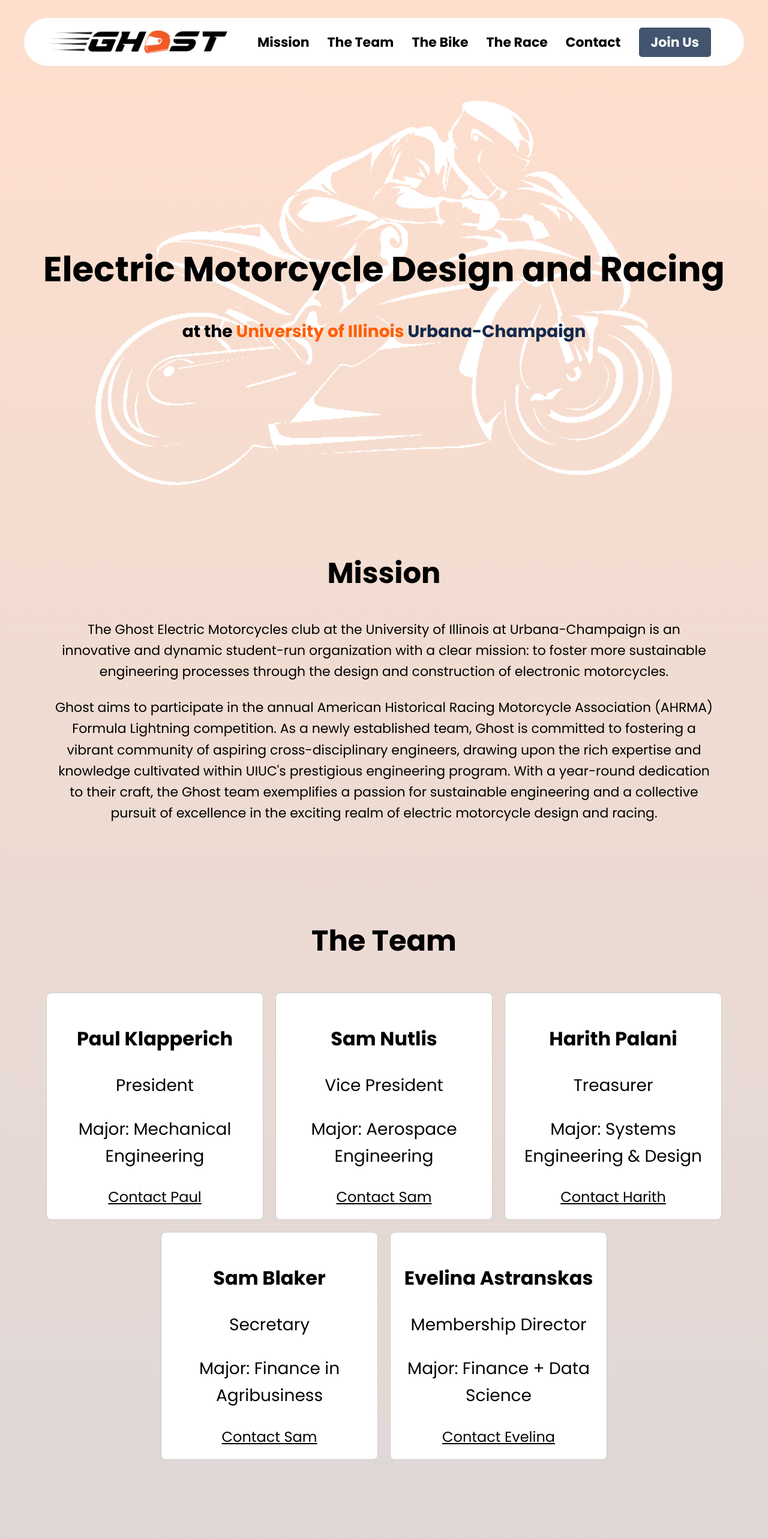
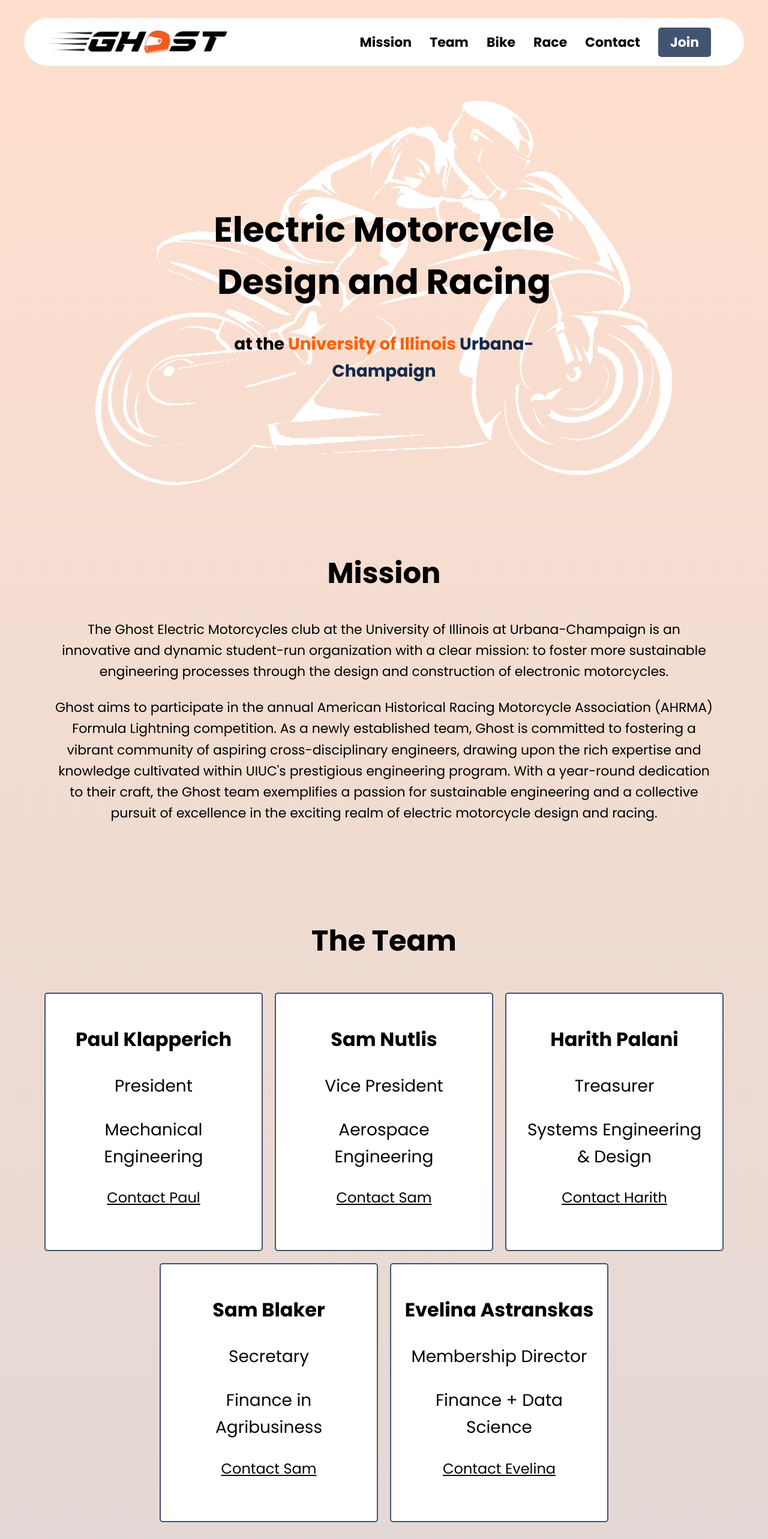
Before and after one commit to maanasbelambe/ghost, a React (Create React App) app in the folder website/: page / in a window 1280 px wide. Shown: the top 2566 px of the page at 60% size. Built offline with nearby package versions, Linux system fonts and the light colour scheme.

Commit message:
Jan 27 Update

```diff
--- a/website/public/index.html
+++ b/website/public/index.html
@@ -9,7 +9,7 @@
       name="description"
       content="Web site created using create-react-app"
     />
-    <link rel="apple-touch-icon" href="%PUBLIC_URL%/logo192.png" />
+    <link rel="apple-touch-icon" href="%PUBLIC_URL%/favicon.ico" />
     <!--
       manifest.json provides metadata used when your web app is installed on a
       user's mobile device or desktop. See https://developers.google.com/web/fundamentals/web-app-manifest/
--- a/website/src/App.js
+++ b/website/src/App.js
@@ -3,6 +3,7 @@
 import './styles/BikeAnimation.css';
 //import TeamCarousel from './components/TeamCarousel';
 import GhostHeader from './Ghost_Logo_v2.png';
+// import GhostHeaderNoDash from './Ghost_Logo_v2_mobile.png';
 import { SocialIcon } from 'react-social-icons';
 //import movingBike from './movingBikeTemp.png';
 import TeamMemberCard from './components/TeamMemberCard';
@@ -20,12 +21,12 @@
         <nav>
           <ul>
             <li onClick={() => scrollToSection('mission')}>Mission</li>
-            <li onClick={() => scrollToSection('team')}>The Team</li>
-            <li onClick={() => scrollToSection('bike')}>The Bike</li>
+            <li onClick={() => scrollToSection('team')}>Team</li>
+            <li onClick={() => scrollToSection('bike')}>Bike</li>
             {/*<li onClick={() => scrollToSection('plans')}>Future Plans</li>*/}
-            <li onClick={() => scrollToSection('race')}>The Race</li>
+            <li onClick={() => scrollToSection('race')}>Race</li>
             <li onClick={() => scrollToSection('contact')}>Contact</li>
-            <li onClick={() => window.open("http://tinyurl.com/3ft4826h", "_blank")} className="join-button">Join Us</li>
+            <li onClick={() => window.open("https://docs.google.com/forms/d/e/1FAIpQLSdfDWrpqsBBB54QqfaVNxusNceC7x9g6HOLcLC1u3IH_37UWw/viewform", "_blank")} className="join-button">Join</li>
           </ul>
         </nav>
       </header>
@@ -55,38 +56,59 @@
             firstName="Paul"
             lastName="Klapperich"
             role="President"
-            bio="Major: Mechanical Engineering"
+            bio="Mechanical Engineering"
             email="paulek2@illinois.edu"
           />
           <TeamMemberCard
             firstName="Sam"
             lastName="Nutlis"
             role="Vice President"
-            bio="Major: Aerospace Engineering"
+            bio="Aerospace Engineering"
             email="snutlis2@illinois.edu"
           />
           <TeamMemberCard
             firstName="Harith"
             lastName="Palani"
             role="Treasurer"
-            bio="Major: Systems Engineering & Design"
+            bio="Systems Engineering & Design"
             email="hpala3@illinois.edu"
           />
           <TeamMemberCard
             firstName="Sam"
             lastName="Blaker"
             role="Secretary"
-            bio="Major: Finance in Agribusiness"
+            bio="Finance in Agribusiness"
             email="sblaker2@illinois.edu"
           />
           <TeamMemberCard
             firstName="Evelina"
             lastName="Astranskas"
             role="Membership Director"
-            bio="Major: Finance + Data Science"
+            bio="Finance + Data Science"
             email="evelina2@illinois.edu"
           />
           {/* Add more TeamMemberCard components for other team members */}
+        </div>
+        <div className="subteams-table">
+          <h2>Subteams</h2>
+          <table>
+            <tbody>
+              <tr>
+                <td>
+                  <h3>Mechanical</h3>
+                  <p>Frame <br></br> Suspension <br></br> Drivetrain <br></br> Aerodynamics <br></br> Ergonomics <br></br> CAD</p>
+                </td>
+                <td>
+                  <h3>Electrical</h3>
+                  <p>Batteries <br></br> Motors <br></br> Controllers <br></br> Wiring <br></br> System <br></br> Integration</p>
+                </td>
+                <td>
+                  <h3>Logistical</h3>
+                  <p>Sponsorships <br></br> Bookkeeping <br></br> Recruiting <br></br> Social Media <br></br> Merch <br></br> Finance</p>
+                </td>
+              </tr>
+            </tbody>
+          </table>
         </div>
       </section>
       <section id="bike">
@@ -98,7 +120,7 @@
         <p>Text for future plans and goals.</p>
       </section>*/}
       <section id="race">
-        <h2>The Race - AHRMA</h2>
+        <h2>The Race</h2>
         <p>The AHRMA Formula Lightning series is the premier zero-emissions motorcycle road racing series in the US. Bikes may be powered by any means of propulsion that does not emit exhaust, such as electricity, magnetism, gravity, flywheels, springs, etc. Learn more at <a href="https://ahrma.org/" target="_blank" rel="noopener noreferrer">ahrma.org.</a></p>
       </section>
       <section id="contact">
--- a/website/src/styles/App.css
+++ b/website/src/styles/App.css
@@ -108,9 +108,10 @@
   transform: translate(-50%, -50%);
   color: #fff;
   text-align: center;
-  white-space: nowrap;
+  /* white-space: nowrap; */
   opacity: 0; /* Initially set opacity to 0 */
   animation: fadeIn 2s ease-in-out 0s forwards; /* Add animation for fading in */
+  width: 80vh;
 }
 
 @keyframes fadeIn {
@@ -207,12 +208,13 @@
 
 .team-member-card {
   background-color: #ffffff;
-  border: 1px solid #ccc;
-  border-radius: 8px;
+  border: 2px solid #42546f;
+  border-radius: 5px;
   padding: 20px;
   margin: 10px;
   text-align: center;
   width: 320px;
+  padding-bottom: 70px;
 }
 
 .team-member-card h3 {
@@ -223,6 +225,7 @@
 .team-member-card p {
   font-size: 28px; /* Adjust the font size as needed */
   color: #000000;
+  padding: 0px 10px;
 }
 
 .team-member-card a {
@@ -235,3 +238,44 @@
   justify-content: center;
   flex-wrap: wrap;
 }
+
+.subteams-table {
+  display: flex;
+  justify-content: center;
+  flex-wrap: wrap;
+}
+
+.subteams-table tr {
+  display: flex;
+  justify-content: center;
+  flex-wrap: wrap;
+}
+
+.subteams-table td {
+  background-color: #ffffffa9;
+  border: 1px solid #000000;
+  border-radius: 60px;
+  padding: 20px;
+  margin: 10px;
+  text-align: center;
+  padding-bottom: 50px;
+  width: 320px;
+}
+
+
+.subteams-table h3 {
+  font-size: 28px;
+  color: #000000;
+  margin-bottom: 10px;
+}
+
+.subteams-table h2 {
+  font-size: 38px;
+  color: #000000;
+  margin-top: 100px;
+}
+
+.subteams-table p {
+  margin: 0;
+  font-size: 22px;
+}
```
Also changed, not shown: website/src/Ghost_Logo_v2_mobile.png (added).
